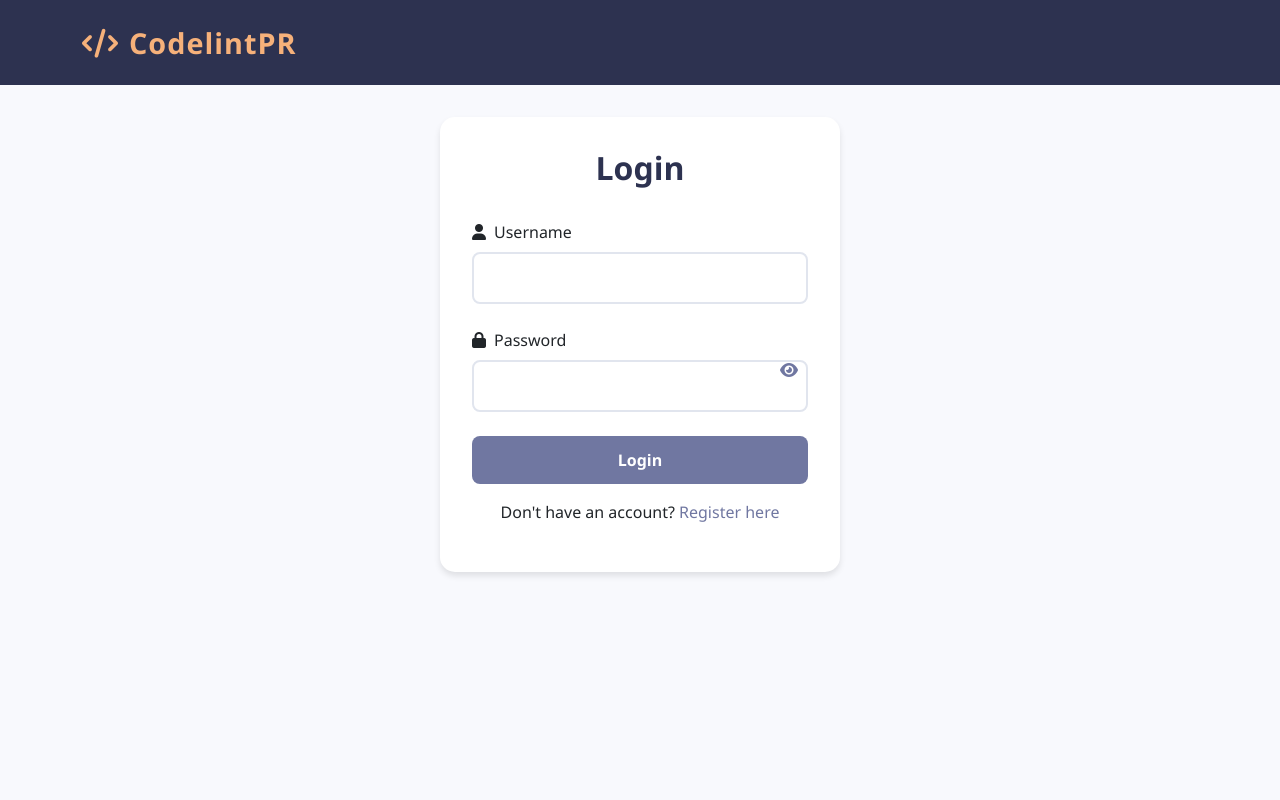
After one commit to sathwikshetty33/CodeLintPR, a Django app: template django_app/templates/login.html in a window 1280 px wide. The commit adds this page. Run offline with Django 5.2, Linux system fonts and the light colour scheme; the template is opened without the code that fills it, so the values that code supplies are empty; parts of the project's set-up code (start-up, migrations or seed data) failed here and were passed over.

Commit message:
added authentication

```diff
--- a/django_app/django_app/urls.py
+++ b/django_app/django_app/urls.py
@@ -19,11 +19,14 @@ from tkinter.font import names
 from django.contrib import admin
 from django.urls import path
 from . import views
-from home.views import start_task, status_task  # Importing specific views
+from home.views import start_task, status_task, loginapi, registerapi  # Importing specific views
 
 urlpatterns = [
     path('admin/', admin.site.urls),
     path('start-task/', start_task, name='start_task'),  # Removed 'views.' and added trailing slash
     path('task-status/<str:task_id>/', status_task, name='task_status'),  # Defined task_id as a string
-    path('',views.homes,name='home'),
+    path('home/',views.homes,name='home'),
+    path('',views.loginpage,name='loginpage'),
+    path('login/',loginapi.as_view() ,name='login'),
+    path('register/',registerapi.as_view() ,name='register')
 ]
--- a/django_app/django_app/views.py
+++ b/django_app/django_app/views.py
@@ -3,3 +3,6 @@ from django.shortcuts import render
 
 def homes(request):
     return render(request,'home.html')
+
+def loginpage(request):
+    return render(request,'login.html')
--- a/django_app/home/utils/ai_agent.py
+++ b/django_app/home/utils/ai_agent.py
@@ -7,7 +7,7 @@ import logging
 logging.basicConfig(level=logging.DEBUG)
 logger = logging.getLogger(__name__)
 
-GROQ_API_KEY = "your api key"
+GROQ_API_KEY = "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"
 
 
 def file_content_with_llm(filecontent, filename):
--- /dev/null
+++ b/django_app/templates/login.html
@@ -0,0 +1,286 @@
+<!DOCTYPE html>
+<html lang="en">
+<head>
+    <meta charset="UTF-8">
+    <meta name="viewport" content="width=device-width, initial-scale=1.0">
+    <title>CodelintPR - Authentication</title>
+    <link href="https://cdn.jsdelivr.net/npm/bootstrap@5.3.0-alpha3/dist/css/bootstrap.min.css" rel="stylesheet">
+    <link href="https://cdnjs.cloudflare.com/ajax/libs/font-awesome/6.0.0/css/all.min.css" rel="stylesheet">
+    <style>
+        :root {
+            --primary-color: #2D3250;
+            --secondary-color: #424769;
+            --accent-color: #7077A1;
+            --light-color: #F6B17A;
+            --background-color: #f8f9fd;
+        }
+
+        body {
+            background-color: var(--background-color);
+            font-family: 'Segoe UI', Tahoma, Geneva, Verdana, sans-serif;
+            min-height: 100vh;
+        }
+
+        .navbar {
+            background-color: var(--primary-color);
+            padding: 1rem 0;
+        }
+
+        .navbar-brand {
+            color: var(--light-color) !important;
+            font-size: 1.8rem;
+            font-weight: bold;
+            letter-spacing: 1px;
+        }
+
+        .navbar-brand i {
+            margin-right: 10px;
+        }
+
+        .auth-container {
+            max-width: 400px;
+            margin: 2rem auto;
+            padding: 2rem;
+            background: white;
+            border-radius: 15px;
+            box-shadow: 0 4px 6px rgba(0, 0, 0, 0.1);
+        }
+
+        .form-control {
+            border-radius: 8px;
+            border: 2px solid #e1e5ee;
+            padding: 12px;
+            transition: all 0.3s ease;
+        }
+
+        .form-control:focus {
+            border-color: var(--accent-color);
+            box-shadow: 0 0 0 0.2rem rgba(112, 119, 161, 0.25);
+        }
+
+        .btn-primary {
+            background-color: var(--accent-color);
+            border: none;
+            padding: 12px 25px;
+            border-radius: 8px;
+            font-weight: 600;
+            transition: all 0.3s ease;
+        }
+
+        .btn-primary:hover {
+            background-color: var(--secondary-color);
+            transform: translateY(-2px);
+        }
+
+        .auth-link {
+            color: var(--accent-color);
+            text-decoration: none;
+            transition: all 0.3s ease;
+        }
+
+        .auth-link:hover {
+            color: var(--secondary-color);
+            text-decoration: underline;
+        }
+
+        .auth-title {
+            color: var(--primary-color);
+            text-align: center;
+            margin-bottom: 2rem;
+            font-weight: bold;
+        }
+
+        .password-toggle {
+            cursor: pointer;
+            position: absolute;
+            right: 10px;
+            top: 50%;
+            transform: translateY(-50%);
+            color: var(--accent-color);
+        }
+
+        .password-field {
+            position: relative;
+        }
+
+        .alert {
+            display: none;
+            margin-bottom: 1rem;
+        }
+
+        .loading-spinner {
+            display: none;
+            margin-left: 8px;
+        }
+    </style>
+</head>
+<body>
+    <nav class="navbar">
+        <div class="container">
+            <span class="navbar-brand">
+                <i class="fas fa-code"></i>CodelintPR
+            </span>
+        </div>
+    </nav>
+
+    <div class="container">
+        <div class="auth-container" id="loginForm">
+            <h2 class="auth-title">Login</h2>
+            <div class="alert alert-danger" id="loginAlert"></div>
+            <form id="loginFormElement">
+                <div class="mb-4">
+                    <label for="login-username" class="form-label">
+                        <i class="fas fa-user me-2"></i>Username
+                    </label>
+                    <input type="text" class="form-control" id="login-username" name="username" required>
+                </div>
+                <div class="mb-4 password-field">
+                    <label for="login-password" class="form-label">
+                        <i class="fas fa-lock me-2"></i>Password
+                    </label>
+                    <input type="password" class="form-control" id="login-password" name="password" required>
+                    <i class="fas fa-eye password-toggle" onclick="togglePassword('login-password', this)"></i>
+                </div>
+                <button type="submit" class="btn btn-primary w-100" id="loginButton">
+                    Login
+                    <span class="spinner-border spinner-border-sm loading-spinner" id="loginSpinner"></span>
+                </button>
+            </form>
+            <p class="text-center mt-3">
+                Don't have an account?
+                <a href="#" class="auth-link" onclick="toggleForms('registerForm')">Register here</a>
+            </p>
+        </div>
+
+        <div class="auth-container" id="registerForm" style="display: none;">
+            <h2 class="auth-title">Register</h2>
+            <div class="alert alert-danger" id="registerAlert"></div>
+            <form id="registerFormElement">
+                <div class="mb-4">
+                    <label for="register-username" class="form-label">
+                        <i class="fas fa-user me-2"></i>Username
+                    </label>
+                    <input type="text" class="form-control" id="register-username" name="username" required>
+                </div>
+                <div class="mb-4 password-field">
+                    <label for="register-password" class="form-label">
+                        <i class="fas fa-lock me-2"></i>Password
+                    </label>
+                    <input type="password" class="form-control" id="register-password" name="password" required>
+                    <i class="fas fa-eye password-toggle" onclick="togglePassword('register-password', this)"></i>
+                </div>
+                <button type="submit" class="btn btn-primary w-100" id="registerButton">
+                    Register
+                    <span class="spinner-border spinner-border-sm loading-spinner" id="registerSpinner"></span>
+                </button>
+            </form>
+            <p class="text-center mt-3">
+                Already have an account?
+                <a href="#" class="auth-link" onclick="toggleForms('loginForm')">Login here</a>
+            </p>
+        </div>
+    </div>
+
+    <script>
+        function toggleForms(showForm) {
+            document.getElementById('loginForm').style.display = showForm === 'loginForm' ? 'block' : 'none';
+            document.getElementById('registerForm').style.display = showForm === 'registerForm' ? 'block' : 'none';
+            // Clear alerts and forms when switching
+            document.getElementById('loginAlert').style.display = 'none';
+            document.getElementById('registerAlert').style.display = 'none';
+            document.getElementById('loginFormElement').reset();
+            document.getElementById('registerFormElement').reset();
+        }
+
+        function togglePassword(inputId, icon) {
+            const input = document.getElementById(inputId);
+            if (input.type === 'password') {
+                input.type = 'text';
+                icon.classList.remove('fa-eye');
+                icon.classList.add('fa-eye-slash');
+            } else {
+                input.type = 'password';
+                icon.classList.remove('fa-eye-slash');
+                icon.classList.add('fa-eye');
+            }
+        }
+
+        function showAlert(elementId, message) {
+            const alert = document.getElementById(elementId);
+            alert.textContent = message;
+            alert.style.display = 'block';
+        }
+
+        function toggleLoading(buttonId, spinnerId, loading) {
+            const button = document.getElementById(buttonId);
+            const spinner = document.getElementById(spinnerId);
+            button.disabled = loading;
+            spinner.style.display = loading ? 'inline-block' : 'none';
+        }
+
+        document.getElementById('loginFormElement').addEventListener('submit', async (e) => {
+            e.preventDefault();
+            toggleLoading('loginButton', 'loginSpinner', true);
+
+            const username = document.getElementById('login-username').value;
+            const password = document.getElementById('login-password').value;
+
+            try {
+                const response = await fetch('http://127.0.0.1:8000/login/', {
+                    method: 'POST',
+                    headers: {
+                        'Content-Type': 'application/json',
+                    },
+                    body: JSON.stringify({ username, password })
+                });
+
+                const data = await response.json();
+
+                if (data.error) {
+                    showAlert('loginAlert', data.error);
+                } else if (data.token) {
+                    // Store token in session storage
+                    sessionStorage.setItem('authToken', data.token);
+                    // Redirect to dashboard or home page
+                    window.location.href = '/home/'; // Replace with your dashboard URL
+                }
+            } catch (error) {
+                showAlert('loginAlert', 'An error occurred. Please try again.');
+            } finally {
+                toggleLoading('loginButton', 'loginSpinner', false);
+            }
+        });
+
+        document.getElementById('registerFormElement').addEventListener('submit', async (e) => {
+            e.preventDefault();
+            toggleLoading('registerButton', 'registerSpinner', true);
+
+            const username = document.getElementById('register-username').value;
+            const password = document.getElementById('register-password').value;
+
+            try {
+                const response = await fetch('http://127.0.0.1:8000/register/', {
+                    method: 'POST',
+                    headers: {
+                        'Content-Type': 'application/json',
+                    },
+                    body: JSON.stringify({ username, password })
+                });
+
+                const data = await response.json();
+
+                if (data.error) {
+                    showAlert('registerAlert', data.error);
+                } else if (data.status === 'success') {
+                    alert('Registration successful! Please login.');
+                    toggleForms('loginForm');
+                }
+            } catch (error) {
+                showAlert('registerAlert', 'An error occurred. Please try again.');
+            } finally {
+                toggleLoading('registerButton', 'registerSpinner', false);
+            }
+        });
+    </script>
+</body>
+</html>
```
Also changed, not shown: django_app/django_app/settings.py (+6 -1 lines), django_app/home/serializer.py (added, +7 -0 lines), django_app/home/views.py (+57 -4 lines), django_app/templates/home.html (+31 -1 lines), django_app/db.sqlite3.
